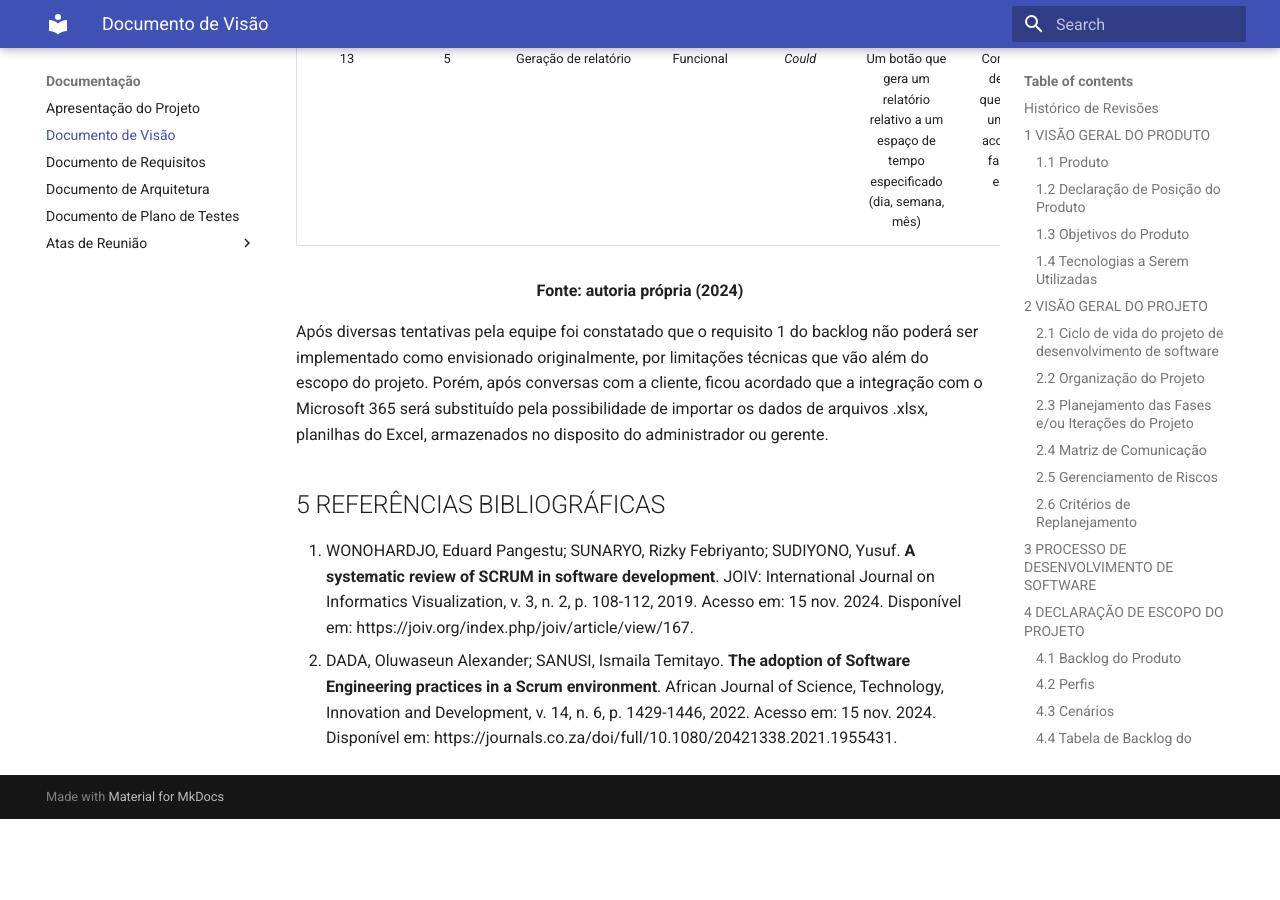
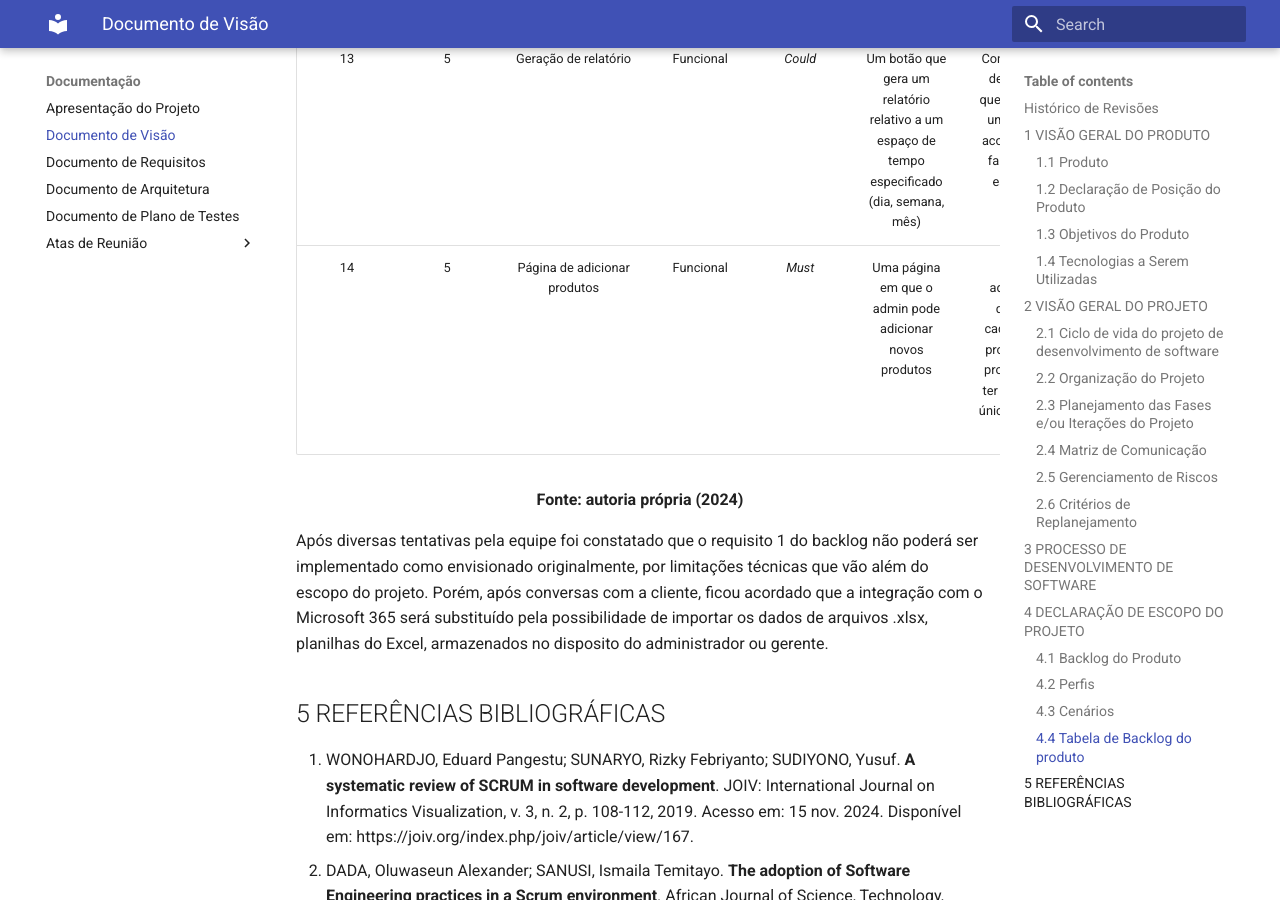
Before and after one commit to JAugustoM/Gestao-Catavento, an MkDocs documentation site: the page built from docs/documento-visao/documento-visao.md, in a window 1280 px wide and 900 px high, scrolled down 18843 px. Built offline with MkDocs 1.6.1 and Material for MkDocs 9.7.7, drawn with Linux system fonts in a browser that asks for light colours; before the commit the page ends 19662 px from its top, so only the background shows below that.

Commit message:
[DOCS] Backlog atualizado

```diff
--- a/docs/documento-visao/documento-visao.md
+++ b/docs/documento-visao/documento-visao.md
@@ -252,6 +252,7 @@ O *backlog* do produto foi elaborado como uma forma de organizar e priorizar os
 | 11 | 4 | Página de meta do funcionário | Funcional | *Must* | Uma página que mostre ao gerente de departamento e ao funcionário em si a meta atual imposta a ele e seu progresso para atingi-la | Como funcionário/ gerente de departamento, quero poder ver o progresso da minha meta/meta de um funcionário específico. |
 | 12 | 4 | Filtro de demandas por loja | Funcional | *Should* | Um filtro por loja na página de demandas do admin | Como gerente de departamento, quero poder filtrar as demandas visualizadas tendo como critério de onde a demanda foi feita |
 | 13 | 5 | Geração de relatório | Funcional | *Could* | Um botão que gera um relatório relativo a um espaço de tempo especificado (dia, semana, mês) | Como gerente de departamento, quero poder gerar um relatório de acordo com uma faixa de tempo especificada. |
+| 14 | 5 | Página de adicionar produtos | Funcional | *Must* | Uma página em que o admin pode adicionar novos produtos | Como administrador, quero poder cadastrar novos produtos, esses produtos devem ter nome, código único, descrição e foto |
 
 **<p style="text-align: center;">Fonte: autoria própria (2024)</p>**
 
--- a/mkdocs.yml
+++ b/mkdocs.yml
@@ -15,6 +15,7 @@ nav:
     - Ata 15/12: "atas-reuniao/ata-reuniao-15-12.md"
     - Ata 16/12: "atas-reuniao/ata-reuniao-16-12.md"
     - Ata 18/12: "atas-reuniao/ata-reuniao-18-12.md"
+    - Ata 06/01: "atas-reuniao/ata-reuniao-06-01.md"
 
 theme:
   name: material
```
Also changed, not shown: docs/atas-reuniao/ata-reuniao-06-01.md (added).
